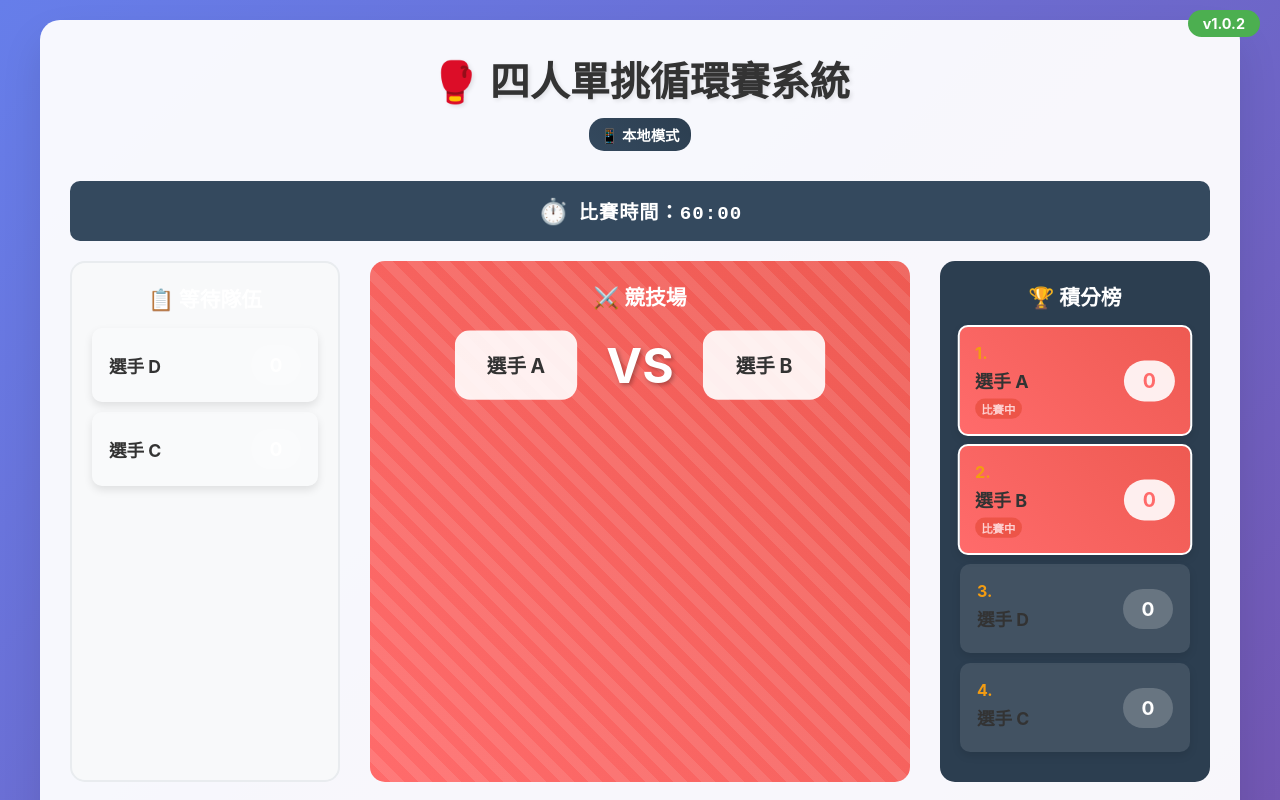
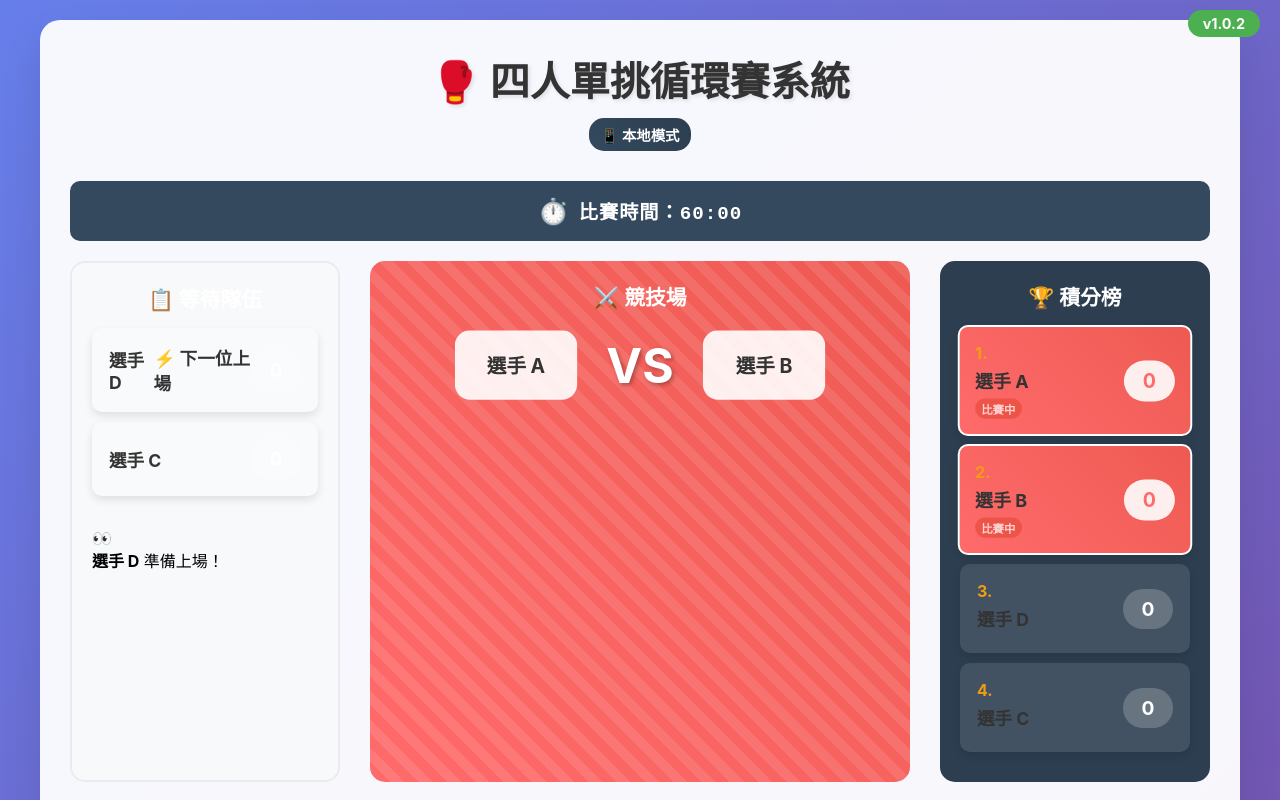
Before and after one commit to yanchen184/sgame-tournament, a React (Create React App) app: page / in a window 1280 px wide. Both pictures are taken after a click on the button "⚡ 使用預設名稱快速開始". Shown: the top 800 px of the page. Built offline with nearby package versions, Linux system fonts and the light colour scheme; no server answers.

Commit message:
⚡ Enhance PlayerQueue with next player highlighting
- Highlight next player to enter arena with special styling
- Add "下一位上場" indicator with lightning emoji
- Add glow effect for next player card
- Include alert box showing who's up next
- Maintain existing queue functionality

```diff
--- a/src/components/PlayerQueue.js
+++ b/src/components/PlayerQueue.js
@@ -10,21 +10,41 @@ const PlayerQueue = ({ players, currentFighters }) => {
     )
     .sort((a, b) => a.position - b.position);
 
+  // Get next player (first in queue)
+  const nextPlayer = queuePlayers[0];
+
   return (
     <div className="queue-section">
       <h3 className="section-title">📋 等待隊伍</h3>
       <div className="queue-container">
-        {queuePlayers.map(player => (
-          <div key={player.id} className="player">
-            <div className="player-info">
-              <span className="player-name">{player.name}</span>
-              {player.winStreak > 0 && (
-                <span className="win-streak">{player.winStreak} 連勝</span>
+        {queuePlayers.map((player, index) => {
+          const isNext = index === 0 && queuePlayers.length > 0;
+
+          return (
+            <div
+              key={player.id}
+              className={`player ${isNext ? 'next-player' : ''}`}
+            >
+              <div className="player-info">
+                <span className="player-name">
+                  {player.name}
+                  {isNext && (
+                    <span className="next-indicator">
+                      ⚡ 下一位上場
+                    </span>
+                  )}
+                </span>
+                {player.winStreak > 0 && (
+                  <span className="win-streak">{player.winStreak} 連勝</span>
+                )}
+              </div>
+              <span className="player-score">{player.score}</span>
+              {isNext && (
+                <div className="next-glow"></div>
               )}
             </div>
-            <span className="player-score">{player.score}</span>
-          </div>
-        ))}
+          );
+        })}
 
         {queuePlayers.length === 0 && (
           <div className="empty-queue">
@@ -32,6 +52,15 @@ const PlayerQueue = ({ players, currentFighters }) => {
           </div>
         )}
       </div>
+
+      {nextPlayer && (
+        <div className="next-player-alert">
+          <div className="alert-icon">👀</div>
+          <div className="alert-text">
+            <strong>{nextPlayer.name}</strong> 準備上場！
+          </div>
+        </div>
+      )}
     </div>
   );
 };
```
